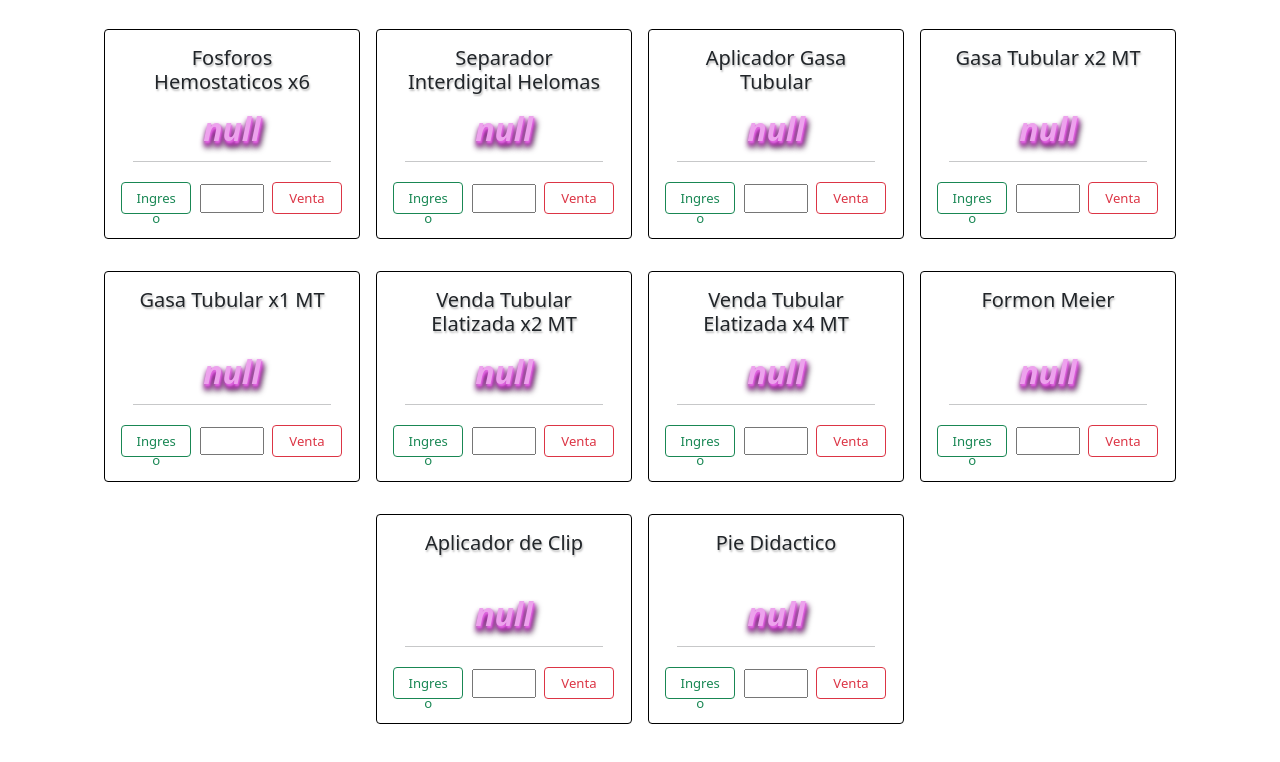
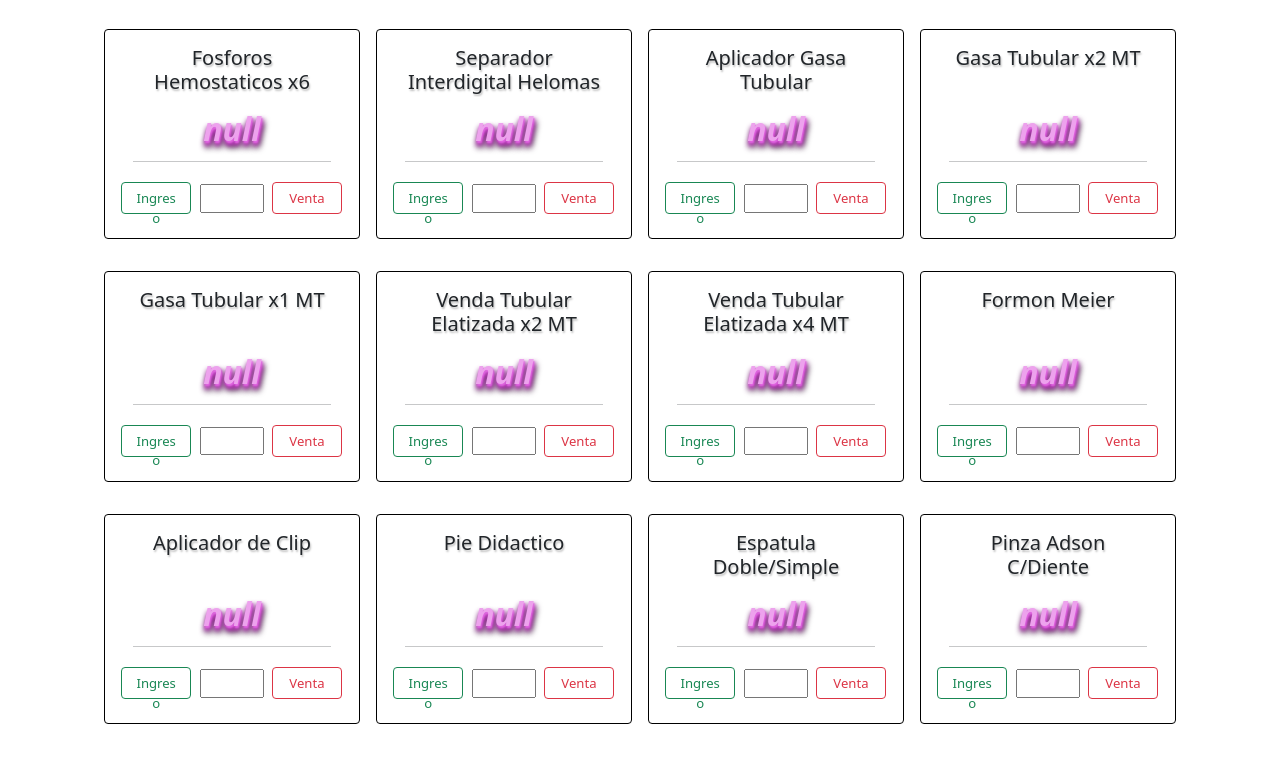
Before and after one commit to Frattura17/Stock-LOFRATT, a plain HTML site: page pages/instrumental.html in a window 1280 px wide. Shown: the part 2759-3521 px from the top of the page. Drawn offline with nearby package versions, Linux system fonts and the light colour scheme.

Commit message:
trabajo ahora si

```diff
--- a/pages/instrumental.html
+++ b/pages/instrumental.html
@@ -66,7 +66,6 @@
                         <button href="#" class="btn btn-outline-danger m-1 mb-2 venta" id="venta" onclick="disminuirValor043()">Venta</button>
                        </div>
                     </div>
-
                 <div class="card col-4 m-2" style="width: 16rem;" id="div-contenedor">
                     <div class="card-body">
                         <!-- <img src="" class="card-img-top img-js" alt="..."> -->
@@ -127,7 +126,6 @@
                         <button href="#" class="btn btn-outline-danger m-1 mb-2 venta" id="venta" onclick="disminuirValor048()">Venta</button>
                     </div>
                     </div>
-
                 <div class="card col-4 m-2" style="width: 16rem;" id="div-contenedor">
                     <div class="card-body">
                         <!-- <img src="" class="card-img-top img-js" alt="..."> -->
@@ -788,6 +786,36 @@
                         <button href="#" class="btn btn-outline-danger m-1 mb-2 venta" id="venta" onclick="disminuirValor090()">Venta</button>
                     </div>
                     </div>
+                 <div class="card col-4 m-2" style="width: 16rem;" id="div-contenedor">
+                    <div class="card-body">
+                        <!-- <img src="" class="card-img-top img-js" alt="..."> -->
+                        <h5 class="text-center nombre" id="div-producto">Espatula Doble/Simple</h5>
+                    </div>
+                    <div class="mt-3 mb-3" id="div-incomes">
+                        <ul class="list-group list-group-flush" id="div">
+                        <li class="list-group-item text-center cantidad-total font-result" id="247"></li>
+                        </ul>
+                        <hr class="m-3 mt-0">
+                        <button class="btn btn-outline-success m-1 mb-2 ingreso" id="ingreso"onclick="agregarValor247()"> Ingreso</button>
+                        <input type="number" class="input valor-entrada" id="valor-entrada247">
+                        <button href="#" class="btn btn-outline-danger m-1 mb-2 venta" id="venta" onclick="disminuirValor247()">Venta</button>
+                    </div>
+                    </div>
+                 <div class="card col-4 m-2" style="width: 16rem;" id="div-contenedor">
+                    <div class="card-body">
+                        <!-- <img src="" class="card-img-top img-js" alt="..."> -->
+                        <h5 class="text-center nombre" id="div-producto">Pinza Adson C/Diente</h5>
+                    </div>
+                    <div class="mt-3 mb-3" id="div-incomes">
+                        <ul class="list-group list-group-flush" id="div">
+                        <li class="list-group-item text-center cantidad-total font-result" id="248"></li>
+                        </ul>
+                        <hr class="m-3 mt-0">
+                        <button class="btn btn-outline-success m-1 mb-2 ingreso" id="ingreso"onclick="agregarValor248()"> Ingreso</button>
+                        <input type="number" class="input valor-entrada" id="valor-entrada248">
+                        <button href="#" class="btn btn-outline-danger m-1 mb-2 venta" id="venta" onclick="disminuirValor248()">Venta</button>
+                    </div>
+                    </div>
 
 
             </div>
```
